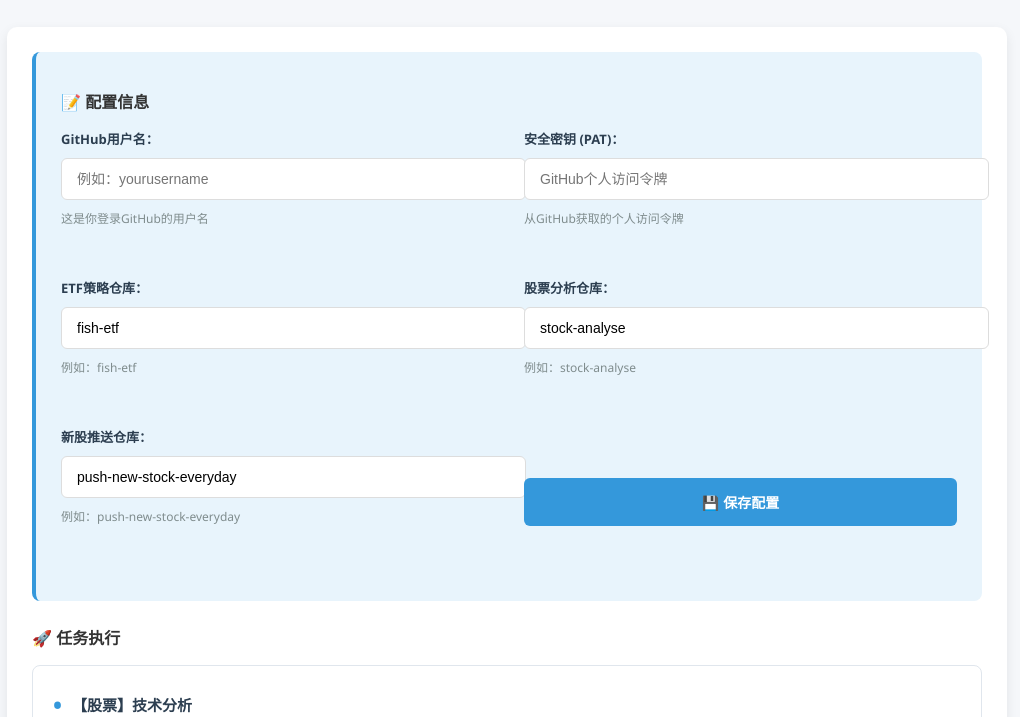
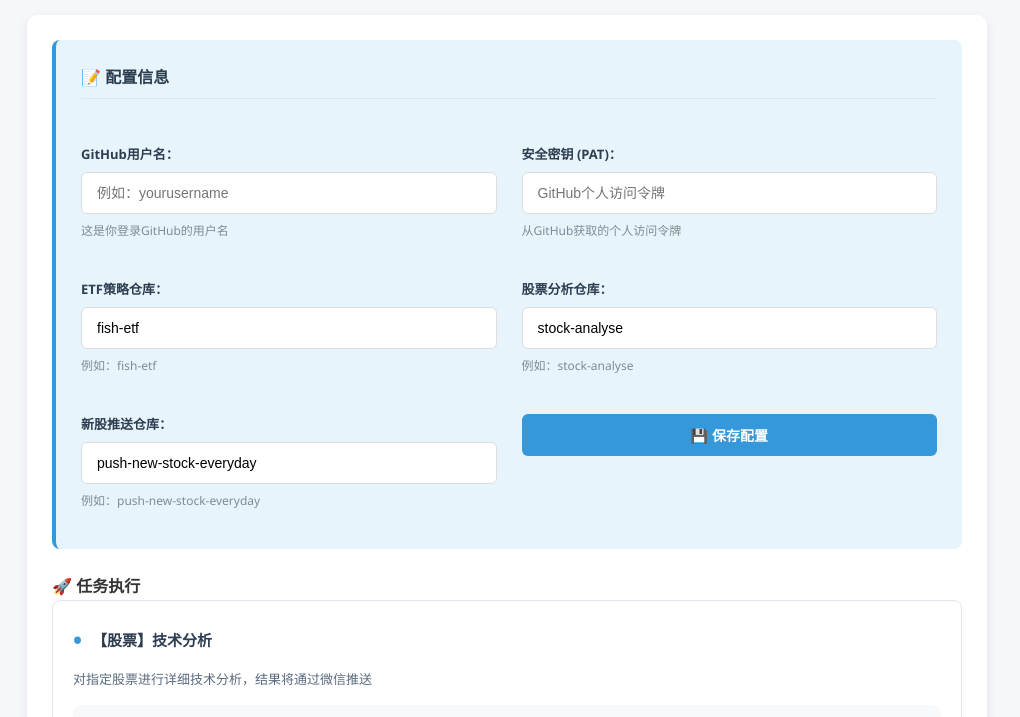
Before and after one commit to karmyshunde-sudo/hand-test, a plain HTML site: page index.html in a window 1280 px wide. Shown: the part 81-798 px from the top of the page, without its empty margins (133-1153 px from the left). Drawn offline with Linux system fonts and the light colour scheme.

Commit message:
Update index.html

```diff
--- a/index.html
+++ b/index.html
@@ -259,21 +259,82 @@
             font-size: 20px;
             margin-right: 8px;
         }
-        /* 两栏布局样式 */
-        .config-row {
+        /* 两栏布局样式 - 使用Grid确保对齐 */
+        .config-section {
+            position: relative;
+            padding: 25px;
+        }
+        .config-container {
+            display: grid;
+            grid-template-columns: 1fr 1fr;
+            gap: 25px;
+            margin-bottom: 0;
+        }
+        .config-item {
             display: flex;
-            flex-wrap: wrap;
-            margin: 0 -15px 25px;
+            flex-direction: column;
+            margin-bottom: 15px;
+            padding: 0;
         }
-        .config-half {
-            flex: 0 0 50%;
-            padding: 0 15px;
+        .config-label {
+            grid-column: 1 / -1;
+            font-weight: 600;
+            color: #2c3e50;
+            font-size: 16px;
+            margin-bottom: 20px;
+            padding-bottom: 8px;
+            border-bottom: 1px solid #e0e6ed;
+        }
+        /* 确保所有元素对齐的辅助样式 */
+        * {
             box-sizing: border-box;
+            margin: 0;
+            padding: 0;
         }
+        /* 输入框对齐样式 */
+        .input-group {
+            display: flex;
+            flex-direction: column;
+            height: 100%;
+        }
+        .input-group label {
+            height: 20px;
+            line-height: 20px;
+            margin-bottom: 8px;
+        }
+        .input-group input {
+            height: 42px;
+            padding: 10px 15px;
+            margin-bottom: 5px;
+            border: 1px solid #ddd;
+            border-radius: 6px;
+            font-size: 14px;
+            box-sizing: border-box;
+            width: 100%;
+        }
+        .input-group .help-text {
+            height: 16px;
+            line-height: 16px;
+        }
+        /* 按钮对齐 - 确保与输入框X坐标完全一致 */
         .config-button {
             display: flex;
             align-items: flex-end;
+            height: 100%;
+            padding: 0;
+            margin: 0;
         }
+        .config-button button {
+            width: 100%;
+            height: 42px;
+            box-sizing: border-box;
+            padding: 10px 15px;
+            border-radius: 6px;
+            font-size: 14px;
+            margin: 0;
+            border: 1px solid transparent;
+        }
+
         /* 手动任务模块样式 */
         .manual-tasks {
             margin-top: 25px;
@@ -283,13 +344,65 @@
         .task-row {
             display: flex;
             flex-wrap: wrap;
+            padding: 0;
             margin: 0 -10px 15px;
         }
         .task-button {
             flex: 0 0 33.333%;
+            min-width: 120px;
             padding: 0 10px;
+            margin-bottom: 15px;
             box-sizing: border-box;
-            margin-bottom: 15px;
+        }
+        .task-button button {
+            font-size: 12px;
+            padding: 12px 10px;
+            height: 48px;
+            white-space: nowrap;
+            text-align: center;
+            line-height: 1.4;
+            display: inline-flex;
+            align-items: center;
+            justify-content: center;
+            width: 100%;
+            box-sizing: border-box;
+            overflow: hidden;
+            text-overflow: ellipsis;
+        }
+        .task-button .btn-icon {
+            font-size: 16px;
+            margin-right: 8px;
+        }
+        /* 滚动条样式优化 */
+        .task-row::-webkit-scrollbar {
+            height: 5px;
+        }
+        .task-row::-webkit-scrollbar-track {
+            background: #f1f1f1;
+            border-radius: 3px;
+        }
+        .task-row::-webkit-scrollbar-thumb {
+            background: #c1c1c1;
+            border-radius: 3px;
+        }
+        .task-row::-webkit-scrollbar-thumb:hover {
+            background: #a8a8a8;
+        }
+        /* 确保在极窄屏幕上也能保持三个按钮 */
+        @media (max-width: 360px) {
+            .task-button {
+                flex: 0 0 calc(33.333% - 8px);
+                min-width: 100px;
+                margin: 0 4px;
+            }
+            .task-button button {
+                font-size: 10px;
+                padding: 6px 4px;
+                height: 52px;
+            }
+            .task-button .btn-icon {
+                font-size: 12px;
+            }
         }
         /* 其他功能模块一行两个按钮的样式 */
         .legacy-task-row {
@@ -334,44 +447,40 @@
 
     <div class="container">
         <div class="config-section">
-            <h2 style="font-size: 16px;">📝 配置信息</h2>
+            <div class="config-container">
+                <div class="config-label">📝 配置信息</div>
 
-            <div class="config-row">
-                <div class="input-group config-half">
+                <div class="input-group config-item">
                     <label for="owner">GitHub用户名：</label>
                     <input type="text" id="owner" placeholder="例如：yourusername" />
                     <div class="help-text">这是你登录GitHub的用户名</div>
                 </div>
 
-                <div class="input-group config-half">
+                <div class="input-group config-item">
                     <label for="pat">安全密钥 (PAT)：</label>
                     <input type="password" id="pat" placeholder="GitHub个人访问令牌" />
                     <div class="help-text">从GitHub获取的个人访问令牌</div>
                 </div>
-            </div>
 
-            <div class="config-row">
-                <div class="input-group config-half">
+                <div class="input-group config-item">
                     <label for="repo-karmy">ETF策略仓库：</label>
                     <input type="text" id="repo-karmy" value="fish-etf" />
                     <div class="help-text">例如：fish-etf</div>
                 </div>
 
-                <div class="input-group config-half">
+                <div class="input-group config-item">
                     <label for="repo-stock">股票分析仓库：</label>
                     <input type="text" id="repo-stock" value="stock-analyse" />
                     <div class="help-text">例如：stock-analyse</div>
                 </div>
-            </div>
 
-            <div class="config-row">
-                <div class="input-group config-half">
+                <div class="input-group config-item">
                     <label for="repo-push">新股推送仓库：</label>
                     <input type="text" id="repo-push" value="push-new-stock-everyday" />
                     <div class="help-text">例如：push-new-stock-everyday</div>
                 </div>
 
-                <div class="input-group config-half config-button">
+                <div class="input-group config-item config-button">
                     <button onclick="saveConfig()">💾 保存配置</button>
                 </div>
             </div>
```
